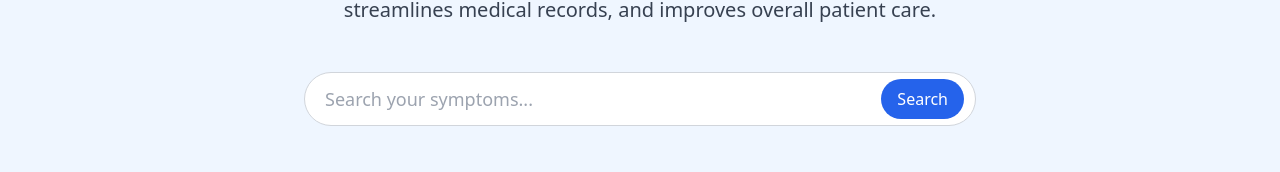
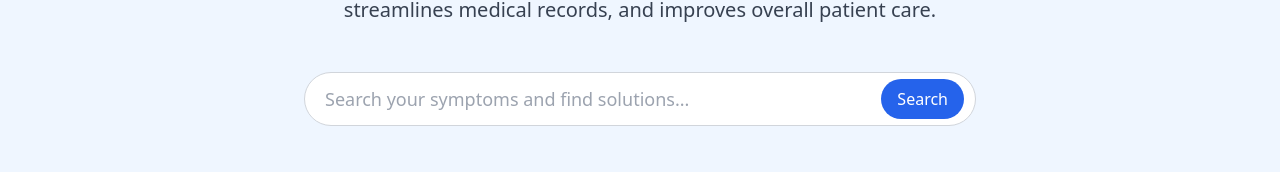
Before and after one commit to mookie1231/nextjs-boilerplate, a Next.js app: page / in a window 1280 px wide. Shown: the part 479-651 px from the top of the page. Built offline with nearby package versions, Linux system fonts and the light colour scheme.

Commit message:
reversion to the mean

```diff
--- a/app/page.tsx
+++ b/app/page.tsx
@@ -32,7 +32,7 @@ export default function Home() {
           <form className="relative">
             <input
               type="text"
-              placeholder="Search your symptoms..."
+              placeholder="Search your symptoms and find solutions..."
               className="w-full px-5 py-3 rounded-full border border-gray-300 focus:outline-none focus:ring-2 focus:ring-blue-500 text-lg"
             />
             <button
```
